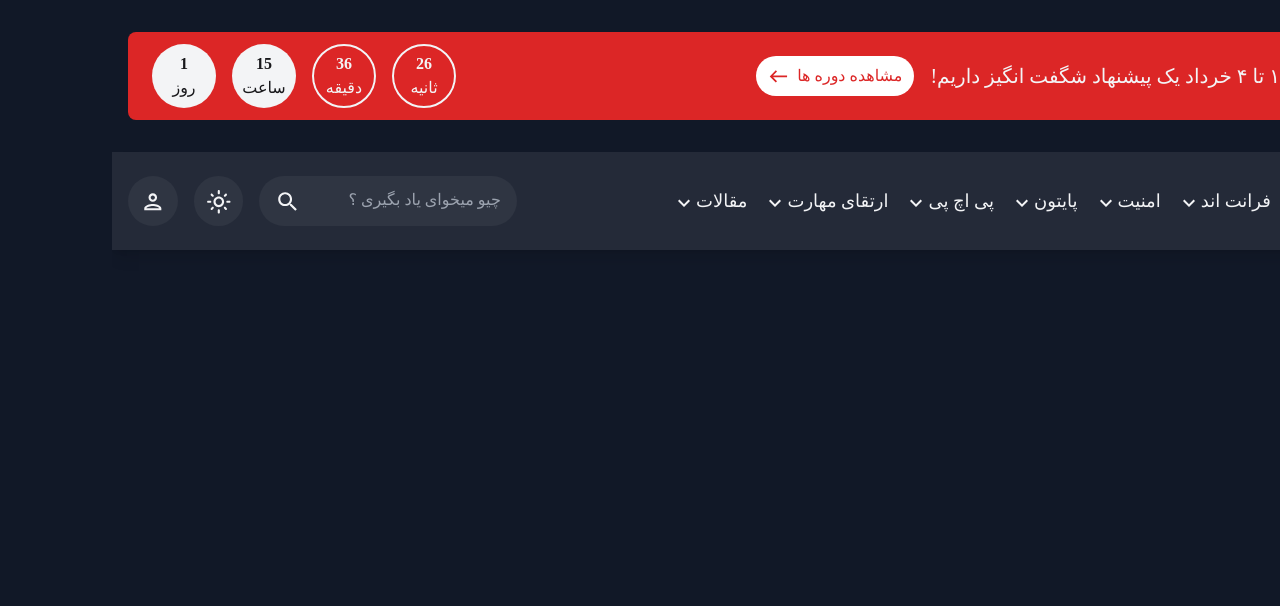
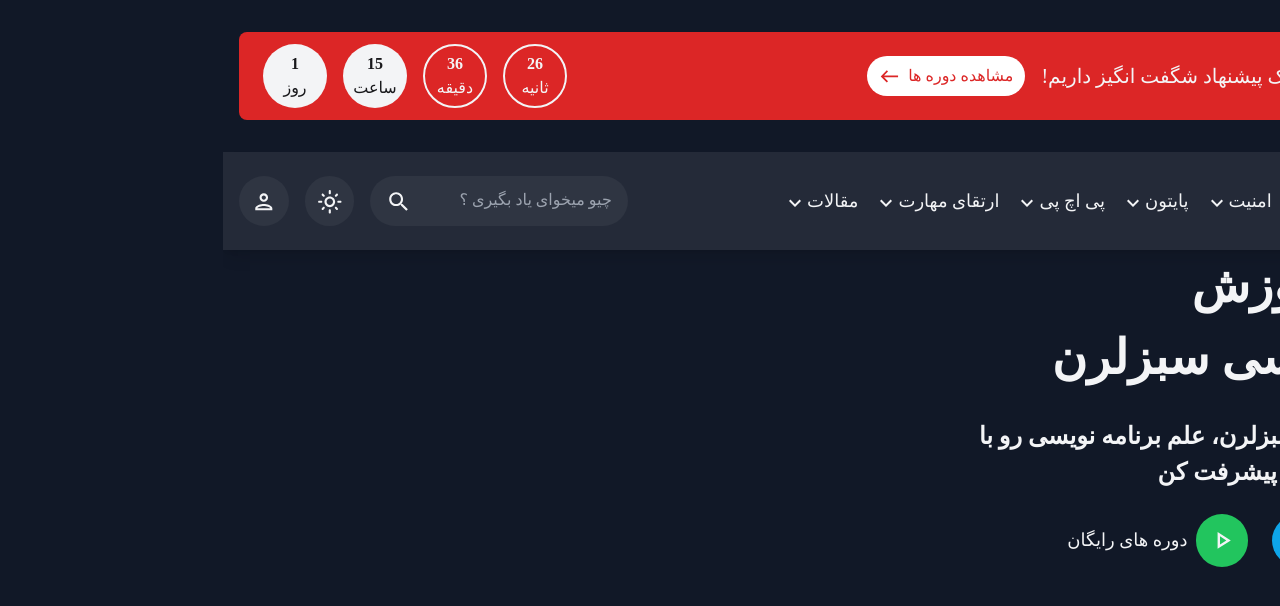
Before and after one commit to parsa-vesali/sabzlearn, a React (Vite) app: page / in a window 1280 px wide. Shown: the top 606 px of the page. Built offline with nearby package versions, Linux system fonts and the light colour scheme; a web font is replaced by a local one.

Commit message:
navbar updated

```diff
--- /dev/null
+++ b/src/Components/MainHeader.jsx
@@ -0,0 +1,29 @@
+import React from 'react'
+import PlayArrowOutlinedIcon from '@mui/icons-material/PlayArrowOutlined';
+export default function MainHeader() {
+    return (
+        <div className='flex items-center justify-between'>
+            <div className="dark:text-gray-100  text-slate-950  flex flex-col gap-y-6 child:leading-normal">
+                <h2 className='  text-5xl font-bold font-Dana-Bold '>
+                    آکادمی آموزش<br />
+                    برنامه نویسی سبزلرن
+                </h2>
+
+                <p className='text-2xl font-semibold '>با آکادمی خصوصی سبزلرن، علم برنامه نویسی رو با  <br />خیال راحت یاد بگیر و پیشرفت کن</p>
+
+                <div className="text-lg flex items-center gap-x-6">
+                    <button className=' bg-sky-500 text-gray-100  hover:bg-sky-700 transition-all rounded-full py-3 px-4'>
+                        از این مسیر ها شروع کن
+                    </button>
+                    <button className='flex items-center gap-x-2 '>
+                        <span className='py-3 px-3 bg-green-500 rounded-full flex items-center justify-center text-gray-100'>
+                            <PlayArrowOutlinedIcon style={{ fontSize: '1.8rem' }} />
+                        </span>
+                        دوره های رایگان
+                    </button>
+                </div>
+            </div>
+            <div className=""></div>
+        </div>
+    )
+}
--- a/src/Pages/Home.jsx
+++ b/src/Pages/Home.jsx
@@ -1,6 +1,7 @@
 import React from 'react'
 import Notifications from '../Components/Notifications'
 import NavBar from '../Components/NavBar'
+import MainHeader from '../Components/MainHeader'
 
 export default function Home() {
     return (
@@ -9,6 +10,9 @@ export default function Home() {
                 <Notifications />
             </div>
             <NavBar />
+            <div className="container">
+                <MainHeader />
+            </div>
         </>
     )
 }
```
